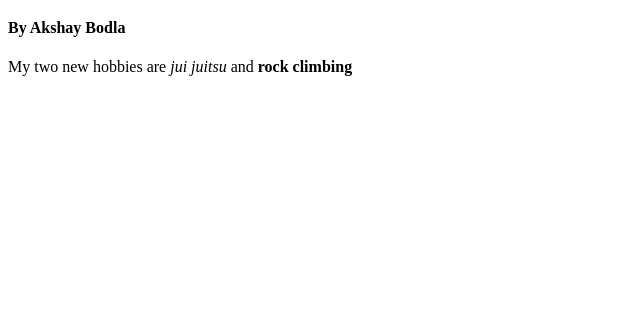
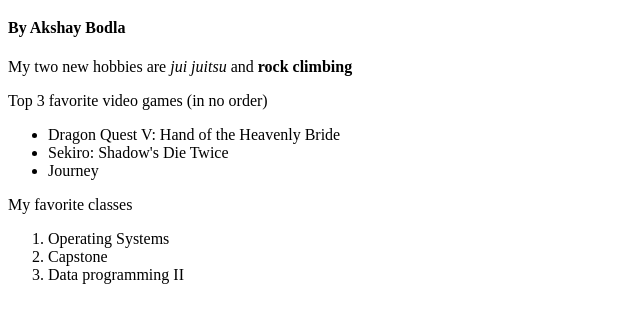
Before and after one commit to AkBo24/OdinProjectPractice, a plain HTML site: page foundations/html/blog_practice.html in a window 1280 px wide. Shown: the part 61-384 px from the top of the page, without its empty margins (0-640 px from the left). Drawn offline with Linux system fonts and the light colour scheme.

Commit message:
basic blog

```diff
--- a/foundations/html/blog_practice.html
+++ b/foundations/html/blog_practice.html
@@ -15,6 +15,20 @@
 
     <p>My two new hobbies are <em>jui juitsu</em> and <b>rock climbing</b></p>
 
+    <p>Top 3 favorite video games (in no order)</p>
+    <ul>
+        <li> Dragon Quest V: Hand of the Heavenly Bride
+        <li> Sekiro: Shadow's Die Twice
+        <li> Journey
+    </ul>
+
+    <p>My favorite classes</p>
+    <ol>
+        <li>Operating Systems</li>
+        <li>Capstone</li>
+        <li>Data programming II</li>
+    </ol>
+
 
 </body>
 
```
Also changed, not shown: foundations/html/links_imgs.html (added, +15 -0 lines).
